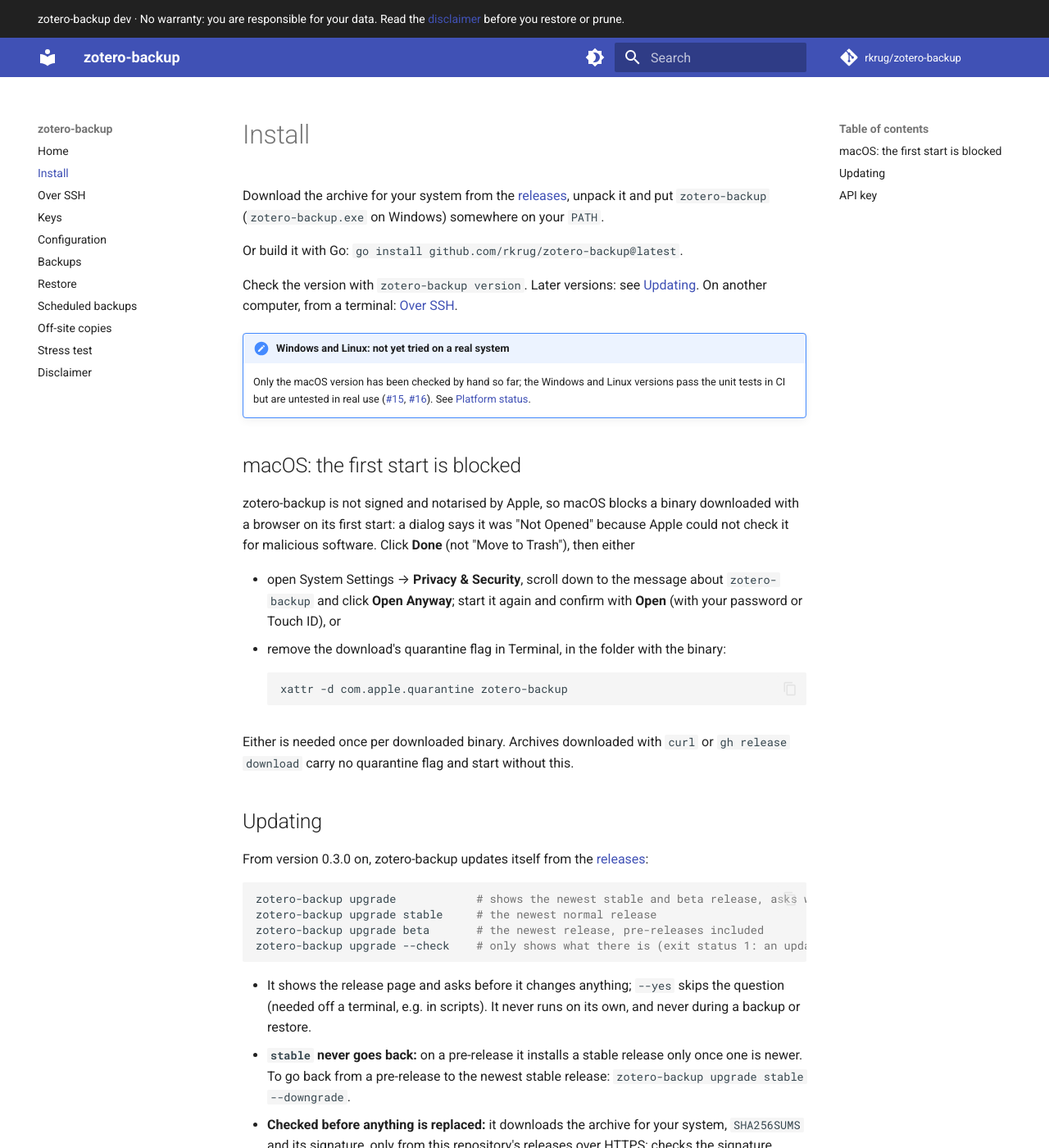
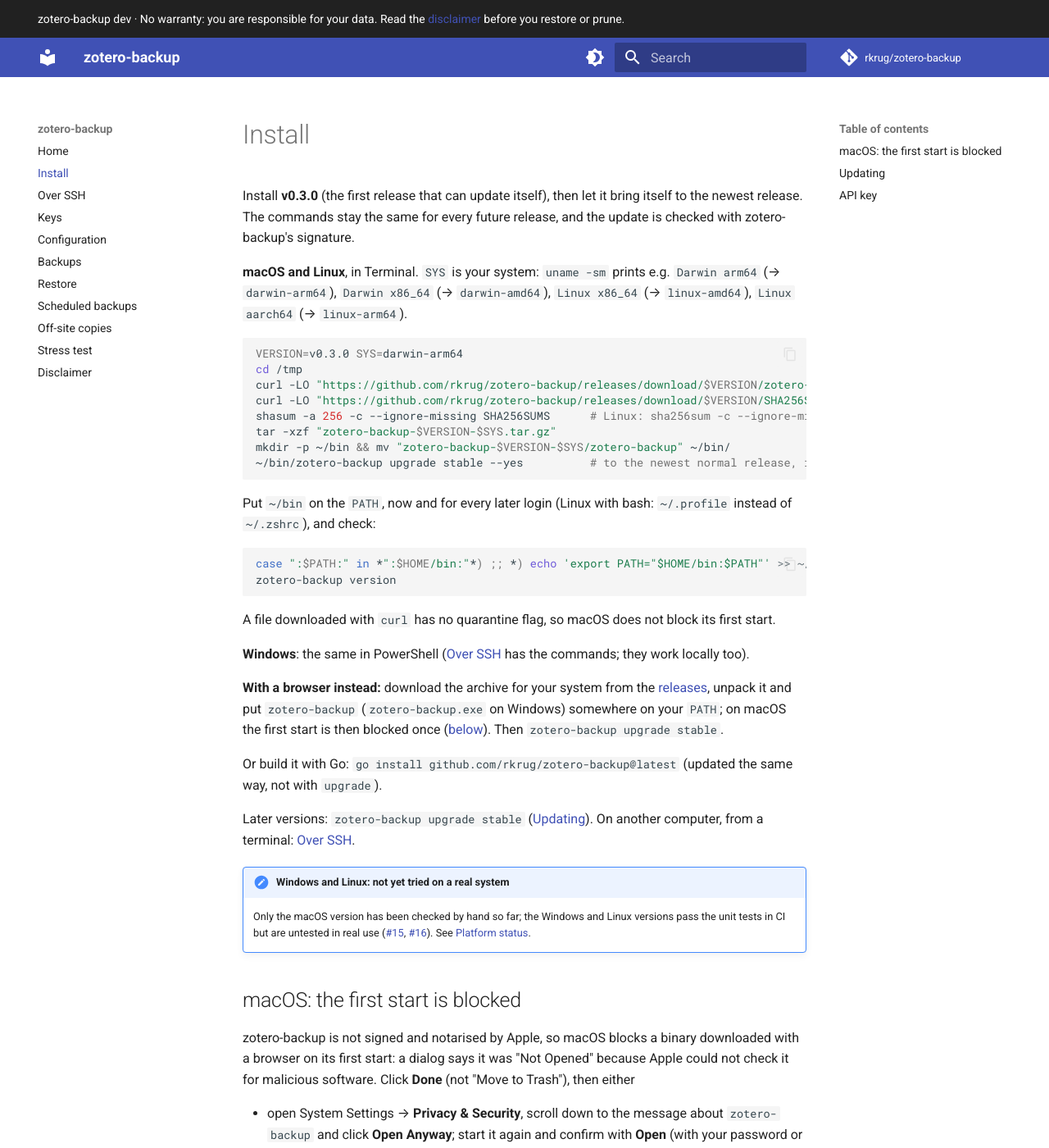
Before and after one commit to rkrug/zotero-backup, an MkDocs documentation site: the page built from docs/install.md, in a window 1280 px wide and 1400 px high. Shown: the whole window at 82% size. Built offline with MkDocs 1.6.1 and Material for MkDocs 9.7.7, drawn with Linux system fonts in a browser that asks for light colours; comment, search, counter and statistics services are not loaded; the version menu is left out.

Commit message:
Docs: install v0.3.0, then upgrade stable (#42)
The install procedure is now: download v0.3.0 with curl, check the
checksum, put it in ~/bin, zotero-backup upgrade stable --yes; ~/bin on
the PATH as a step of its own. The same commands for every release; the
update is checked with the signature. Browser download, Windows and go
install as alternatives. Over SSH as on dev (tried on macOS). Tried end
to end on macOS in a temporary home. Docs only: published from main to
the live 0.3 docs.

Co-authored-by: Claude Opus 5.5 <noreply@anthropic.com>

````diff
--- a/docs/install.md
+++ b/docs/install.md
@@ -1,10 +1,36 @@
 # Install
 
-Download the archive for your system from the [releases](https://github.com/rkrug/zotero-backup/releases), unpack it and put `zotero-backup` (`zotero-backup.exe` on Windows) somewhere on your `PATH`.
+Install **v0.3.0** (the first release that can update itself), then let it bring itself to the newest release. The commands stay the same for every future release, and the update is checked with zotero-backup's signature.
 
-Or build it with Go: `go install github.com/rkrug/zotero-backup@latest`.
+**macOS and Linux**, in Terminal. `SYS` is your system: `uname -sm` prints e.g. `Darwin arm64` (→ `darwin-arm64`), `Darwin x86_64` (→ `darwin-amd64`), `Linux x86_64` (→ `linux-amd64`), `Linux aarch64` (→ `linux-arm64`).
 
-Check the version with `zotero-backup version`. Later versions: see [Updating](#updating). On another computer, from a terminal: [Over SSH](ssh.md).
+```bash
+VERSION=v0.3.0 SYS=darwin-arm64
+cd /tmp
+curl -LO "https://github.com/rkrug/zotero-backup/releases/download/$VERSION/zotero-backup-$VERSION-$SYS.tar.gz"
+curl -LO "https://github.com/rkrug/zotero-backup/releases/download/$VERSION/SHA256SUMS"
+shasum -a 256 -c --ignore-missing SHA256SUMS      # Linux: sha256sum -c --ignore-missing SHA256SUMS; must say OK
+tar -xzf "zotero-backup-$VERSION-$SYS.tar.gz"
+mkdir -p ~/bin && mv "zotero-backup-$VERSION-$SYS/zotero-backup" ~/bin/
+~/bin/zotero-backup upgrade stable --yes          # to the newest normal release, if there is a newer one
+```
+
+Put `~/bin` on the `PATH`, now and for every later login (Linux with bash: `~/.profile` instead of `~/.zshrc`), and check:
+
+```bash
+case ":$PATH:" in *":$HOME/bin:"*) ;; *) echo 'export PATH="$HOME/bin:$PATH"' >> ~/.zshrc; export PATH="$HOME/bin:$PATH" ;; esac
+zotero-backup version
+```
+
+A file downloaded with `curl` has no quarantine flag, so macOS does not block its first start.
+
+**Windows**: the same in PowerShell ([Over SSH](ssh.md#1-install) has the commands; they work locally too).
+
+**With a browser instead:** download the archive for your system from the [releases](https://github.com/rkrug/zotero-backup/releases), unpack it and put `zotero-backup` (`zotero-backup.exe` on Windows) somewhere on your `PATH`; on macOS the first start is then blocked once ([below](#macos-the-first-start-is-blocked)). Then `zotero-backup upgrade stable`.
+
+Or build it with Go: `go install github.com/rkrug/zotero-backup@latest` (updated the same way, not with `upgrade`).
+
+Later versions: `zotero-backup upgrade stable` ([Updating](#updating)). On another computer, from a terminal: [Over SSH](ssh.md).
 
 !!! note "Windows and Linux: not yet tried on a real system"
     Only the macOS version has been checked by hand so far; the Windows and Linux versions pass the unit tests in CI but are untested in real use ([#15](https://github.com/rkrug/zotero-backup/issues/15), [#16](https://github.com/rkrug/zotero-backup/issues/16)). See [Platform status](index.md).
````
Also changed, not shown: CHANGELOG.md (+2 -0 lines), README.md (+12 -3 lines), docs/ssh.md (+15 -5 lines).
